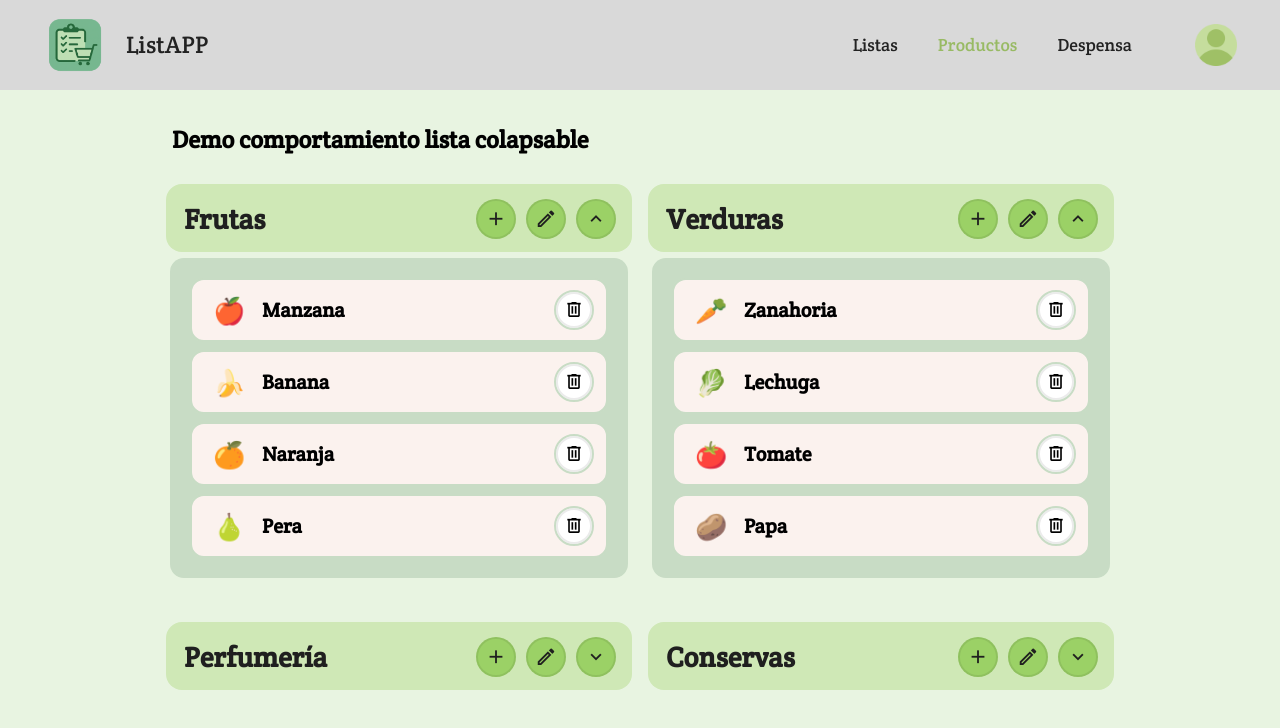
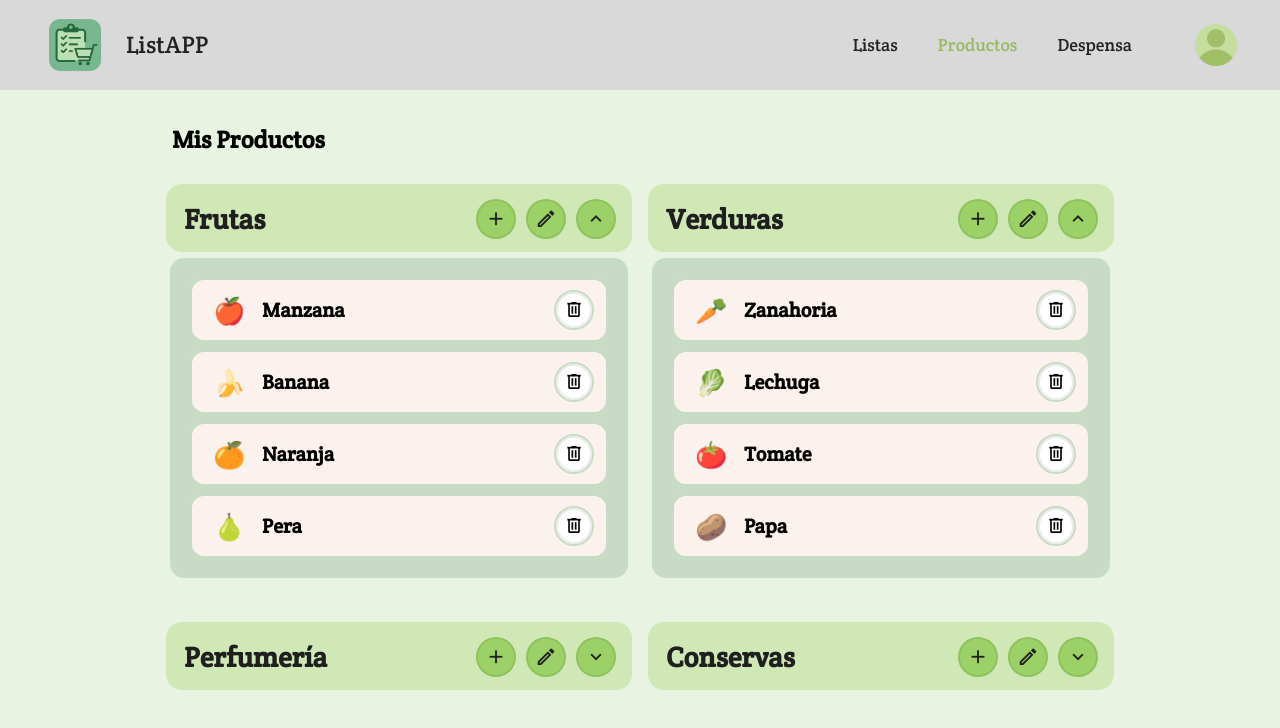
Before and after one commit to Lautaro-Dominguez/listapp, a Vue app: page /productos in a window 1280 px wide. Shown: the top 728 px of the page. Built offline with nearby package versions, Linux system fonts and the light colour scheme; a small style sheet from the web is missing.

Commit message:
DemoCollapsible pasado a Products.vue

```diff
--- a/src/pages/DemoCollapsible.vue
+++ /dev/null
@@ -1,102 +0,0 @@
-<template>
-  <div class="demo-wrapper">
-    <section class="section">
-      <h2 class="section-title">Demo comportamiento lista colapsable</h2>
-      <div class="grid">
-        <CollapsibleList
-          title="Frutas"
-          :items="frutas"
-          v-model:collapsed="collapsedFrutas"
-          @add="addFruta"
-          @edit="editFrutas"
-          @remove="removeFruta"
-        >
-          <template #item-left="{ item }">
-            <span class="emoji">{{ item.emoji }}</span>
-          </template>
-        </CollapsibleList>
-
-        <CollapsibleList
-          title="Verduras"
-          :items="verduras"
-          v-model:collapsed="collapsedVerduras"
-          @add="addVerdura"
-          @edit="editVerduras"
-          @remove="removeVerdura"
-        >
-          <template #item-left="{ item }">
-            <span class="emoji">{{ item.emoji }}</span>
-          </template>
-        </CollapsibleList>
-
-        <CollapsibleList
-          title="Perfumería"
-          :items="[]"
-          v-model:collapsed="collapsedPerfumeria"
-        />
-
-        <CollapsibleList
-          title="Conservas"
-          :items="[]"
-          v-model:collapsed="collapsedConservas"
-        />
-
-      </div>
-
-
-    </section>
-  </div>
-</template>
-
-<script setup lang="ts">
-import CollapsibleList from '@/components/lists/CollapsibleList.vue'
-import { ref } from 'vue'
-
-type Item = { id: number; label: string; emoji: string }
-
-type ItemQty = Item & { qty: number }
-
-// Mis Productos
-const collapsedFrutas = ref(false)
-const collapsedVerduras = ref(false)
-const collapsedPerfumeria = ref(true)
-const collapsedConservas = ref(true)
-
-const frutas = ref<Item[]>([
-  { id: 1, label: 'Manzana', emoji: '🍎' },
-  { id: 2, label: 'Banana',  emoji: '🍌' },
-  { id: 3, label: 'Naranja', emoji: '🍊' },
-  { id: 4, label: 'Pera',    emoji: '🍐' },
-])
-
-const verduras = ref<Item[]>([
-  { id: 1, label: 'Zanahoria', emoji: '🥕' },
-  { id: 2, label: 'Lechuga',   emoji: '🥬' },
-  { id: 3, label: 'Tomate',    emoji: '🍅' },
-  { id: 4, label: 'Papa',      emoji: '🥔' },
-])
-
-function addFruta() {
-  const nextId = Math.max(0, ...frutas.value.map(i => i.id)) + 1
-  frutas.value.push({ id: nextId, label: 'Nueva fruta', emoji: '🆕' })
-}
-function editFrutas() { console.log('Editar categoría: Frutas') }
-function removeFruta(item: Item) { frutas.value = frutas.value.filter(i => i.id !== item.id) }
-
-function addVerdura() {
-  const nextId = Math.max(0, ...verduras.value.map(i => i.id)) + 1
-  verduras.value.push({ id: nextId, label: 'Nueva verdura', emoji: '🆕' })
-}
-function editVerduras() { console.log('Editar categoría: Verduras') }
-function removeVerdura(item: Item) { verduras.value = verduras.value.filter(i => i.id !== item.id) }
-
-
-</script>
-
-<style scoped>
-.demo-wrapper { max-width: 980px; margin: 0 auto; padding: 24px 16px; }
-.section { margin-bottom: 36px; }
-.section-title { margin: 8px 6px 12px; font-weight: 700; font-size: 24px; color: #000; }
-.grid { display: grid; grid-template-columns: repeat(auto-fit, minmax(320px, 1fr)); gap: 16px; }
-.emoji { font-size: 26px; width: 30px; display: inline-block; text-align: center; }
-</style>
--- a/src/pages/Products.vue
+++ b/src/pages/Products.vue
@@ -1,10 +1,132 @@
 <template>
   <BaseLayout>
-    <DemoCollapsible />
+    <div class="products-wrapper">
+      <section class="section">
+        <h2 class="section-title">Mis Productos</h2>
+        <div v-if="productos.length === 0" class="empty-products">
+          No hay productos
+        </div>
+        <div v-else class="grid">
+          <CollapsibleList
+            title="Frutas"
+            :items="frutas"
+            v-model:collapsed="collapsedFrutas"
+            @add="addFruta"
+            @edit="editFrutas"
+            @remove="removeFruta"
+          >
+            <template #item-left="{ item }">
+              <span class="emoji">{{ item.emoji }}</span>
+            </template>
+          </CollapsibleList>
+          <CollapsibleList
+            title="Verduras"
+            :items="verduras"
+            v-model:collapsed="collapsedVerduras"
+            @add="addVerdura"
+            @edit="editVerduras"
+            @remove="removeVerdura"
+          >
+            <template #item-left="{ item }">
+              <span class="emoji">{{ item.emoji }}</span>
+            </template>
+          </CollapsibleList>
+          <CollapsibleList
+            title="Perfumería"
+            :items="[]"
+            v-model:collapsed="collapsedPerfumeria"
+          />
+          <CollapsibleList
+            title="Conservas"
+            :items="[]"
+            v-model:collapsed="collapsedConservas"
+          />
+        </div>
+      </section>
+    </div>
   </BaseLayout>
 </template>
 
-<script setup>
-import BaseLayout from '@/layouts/BaseLayout.vue'
-import DemoCollapsible from '@/pages/DemoCollapsible.vue'
+<script setup lang="ts">
+import BaseLayout from "@/layouts/BaseLayout.vue";
+import CollapsibleList from '@/components/lists/CollapsibleList.vue'
+import { ref } from 'vue'
+
+type Item = { id: number; label: string; emoji: string }
+
+type ItemQty = Item & { qty: number }
+
+// Mis Productos
+const collapsedFrutas = ref(false)
+const collapsedVerduras = ref(false)
+const collapsedPerfumeria = ref(true)
+const collapsedConservas = ref(true)
+
+const frutas = ref<Item[]>([
+
+  { id: 1, label: 'Manzana', emoji: '🍎' },
+  { id: 2, label: 'Banana',  emoji: '🍌' },
+  { id: 3, label: 'Naranja', emoji: '🍊' },
+  { id: 4, label: 'Pera',    emoji: '🍐' },
+])
+
+const verduras = ref<Item[]>([
+{ id: 1, label: 'Zanahoria', emoji: '🥕' },
+ { id: 2, label: 'Lechuga',   emoji: '🥬' },
+ { id: 3, label: 'Tomate',    emoji: '🍅' },
+ { id: 4, label: 'Papa',      emoji: '🥔' },
+])
+
+const productos = ref<Item[]>([...frutas.value, ...verduras.value ])
+
+function addFruta() {
+  const nextId = Math.max(0, ...frutas.value.map(i => i.id)) + 1
+  frutas.value.push({ id: nextId, label: 'Nueva fruta', emoji: '🆕' })
+}
+function editFrutas() { console.log('Editar categoría: Frutas') }
+function removeFruta(item: Item) { frutas.value = frutas.value.filter(i => i.id !== item.id) }
+
+function addVerdura() {
+  const nextId = Math.max(0, ...verduras.value.map(i => i.id)) + 1
+  verduras.value.push({ id: nextId, label: 'Nueva verdura', emoji: '🆕' })
+}
+function editVerduras() { console.log('Editar categoría: Verduras') }
+function removeVerdura(item: Item) { verduras.value = verduras.value.filter(i => i.id !== item.id) }
+
+
 </script>
+
+<style scoped>
+.products-wrapper {
+  max-width: 980px;
+  margin: 0 auto;
+  padding: 24px 16px;
+}
+.section {
+  margin-bottom: 36px;
+}
+.section-title {
+  margin: 8px 6px 12px;
+  font-weight: 700;
+  font-size: 24px;
+  color: #000;
+}
+.grid {
+  display: grid;
+  grid-template-columns: repeat(auto-fit, minmax(320px, 1fr));
+  gap: 16px;
+}
+.emoji {
+  font-size: 26px;
+  width: 30px;
+  display: inline-block;
+  text-align: center;
+}
+.empty-products {
+  text-align: center;
+  color: #647060;
+  font-size: 20px;
+  font-style: italic;
+  margin: 32px 0 24px 0;
+}
+</style>
```
